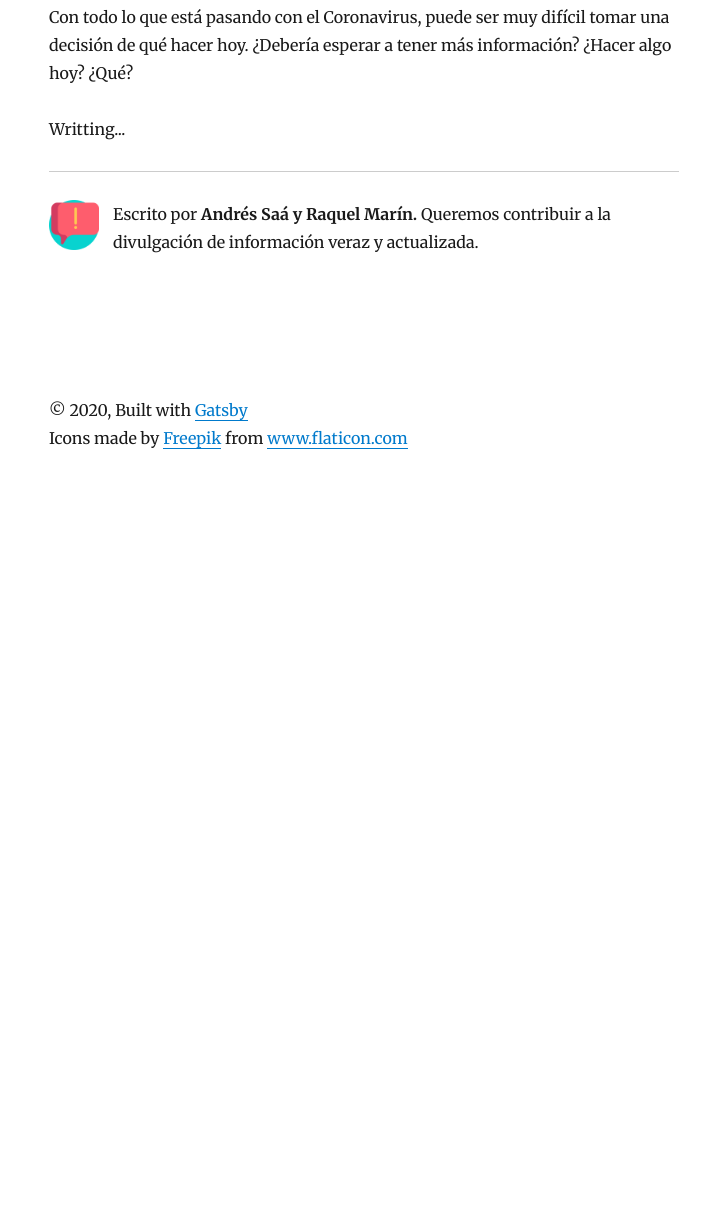
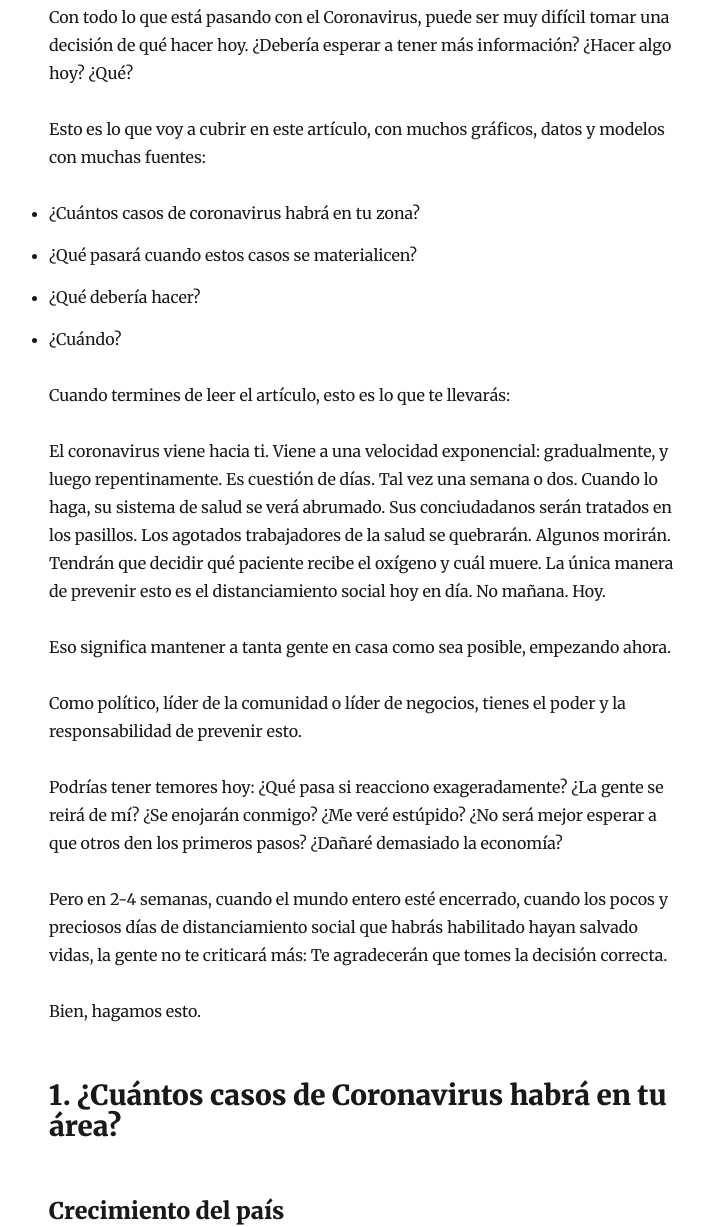
Before and after one commit to AndresSaa/covid-19-es, a Gatsby site: page /coronavirus/ in a window 1280 px wide. Shown: the part 236-1463 px from the top of the page, without its empty margins (276-979 px from the left). Before the commit the page ends 800 px from the top, so only its background shows below. Built offline with nearby package versions, Linux system fonts and the light colour scheme; Gatsby itself is replaced by a stand-in of ours; some packages are replaced by stand-ins of ours.

Commit message:
Content: Crecimiento del país

```diff
--- a/content/blog/coronavirus/index.md
+++ b/content/blog/coronavirus/index.md
@@ -6,4 +6,64 @@ description: "Políticos, dirigentes de las comunidades y líderes empresariales
 
 Con todo lo que está pasando con el Coronavirus, puede ser muy difícil tomar una decisión de qué hacer hoy. ¿Debería esperar a tener más información? ¿Hacer algo hoy? ¿Qué?
 
-Writting...
+Esto es lo que voy a cubrir en este artículo, con muchos gráficos, datos y modelos con muchas fuentes:
+
+- ¿Cuántos casos de coronavirus habrá en tu zona?
+- ¿Qué pasará cuando estos casos se materialicen?
+- ¿Qué debería hacer?
+- ¿Cuándo?
+
+Cuando termines de leer el artículo, esto es lo que te llevarás:
+
+El coronavirus viene hacia ti.
+Viene a una velocidad exponencial: gradualmente, y luego repentinamente.
+Es cuestión de días. Tal vez una semana o dos.
+Cuando lo haga, su sistema de salud se verá abrumado.
+Sus conciudadanos serán tratados en los pasillos.
+Los agotados trabajadores de la salud se quebrarán. Algunos morirán.
+Tendrán que decidir qué paciente recibe el oxígeno y cuál muere.
+La única manera de prevenir esto es el distanciamiento social hoy en día.
+No mañana.
+Hoy.
+
+Eso significa mantener a tanta gente en casa como sea posible, empezando ahora.
+
+Como político, líder de la comunidad o líder de negocios, tienes el poder y la responsabilidad de prevenir esto.
+
+Podrías tener temores hoy: ¿Qué pasa si reacciono exageradamente? ¿La gente se reirá de mí? ¿Se enojarán conmigo? ¿Me veré estúpido? ¿No será mejor esperar a que otros den los primeros pasos? ¿Dañaré demasiado la economía?
+
+Pero en 2-4 semanas, cuando el mundo entero esté encerrado, cuando los pocos y preciosos días de distanciamiento social que habrás habilitado hayan salvado vidas, la gente no te criticará más: Te agradecerán que tomes la decisión correcta.
+
+Bien, hagamos esto.
+
+## 1. ¿Cuántos casos de Coronavirus habrá en tu área?
+
+### Crecimiento del país
+
+![Total Worldwide Cases of Coronavirus](https://miro.medium.com/max/3780/1*isAkYa68DkC-EgRdx_efZg.png)
+
+El número total de casos creció exponencialmente hasta que China lo contuvo. Pero entonces, se filtró al exterior, y ahora es una pandemia que nadie puede detener.
+
+![Total Cases of Coronavirus Outside of China](https://miro.medium.com/max/3993/1*gf6JzgmgTgeihpuhJh88Iw.png)
+
+A partir de hoy, esto se debe principalmente a Italia, Irán y Corea del Sur:
+
+![Coronavirus Cases per Country](https://miro.medium.com/max/4530/1*NSLFDRry46VwCkmZiED5iA.png)
+
+Hay tantos casos en Corea del Sur, Italia y China que es difícil ver el resto de los países, pero hagamos un zoom en esa esquina de la parte inferior derecha.
+
+![Coronavirus Cases per Country. Excluding China, South Korea and Italy](https://miro.medium.com/max/4818/1*sJQrjQFmY4_ll6ywp2pb1g.png)
+
+Hay docenas de países con tasas de crecimiento exponencial. A día de hoy, la mayoría de ellos son occidentales.
+
+![Daily Growth Rate of Cases between 3/5 and 3/6](https://miro.medium.com/max/4497/1*1yyMraCJiDtHF8CpLN1V6Q.png)
+
+Si se mantuviese cada día este tipo de tasa de crecimiento durante una semana, esto es lo que obtendríamos:
+
+![Forecast of Coronavirus Cases for Country](https://miro.medium.com/max/4599/1*ofHoCqxh4bZVML6Ifz9zyg.png)
+
+Si quieres entender lo que va a pasar, o cómo prevenirlo, deberías conocer los casos que ya han pasado por esto: China, los países del Este con experiencia en el SARS, e Italia.
+
+-
+
+Fuente: [Coronavirus: Why You Must Act Now](https://medium.com/@tomaspueyo/coronavirus-act-today-or-people-will-die-f4d3d9cd99ca)
```
Also changed, not shown: 1 other file.
